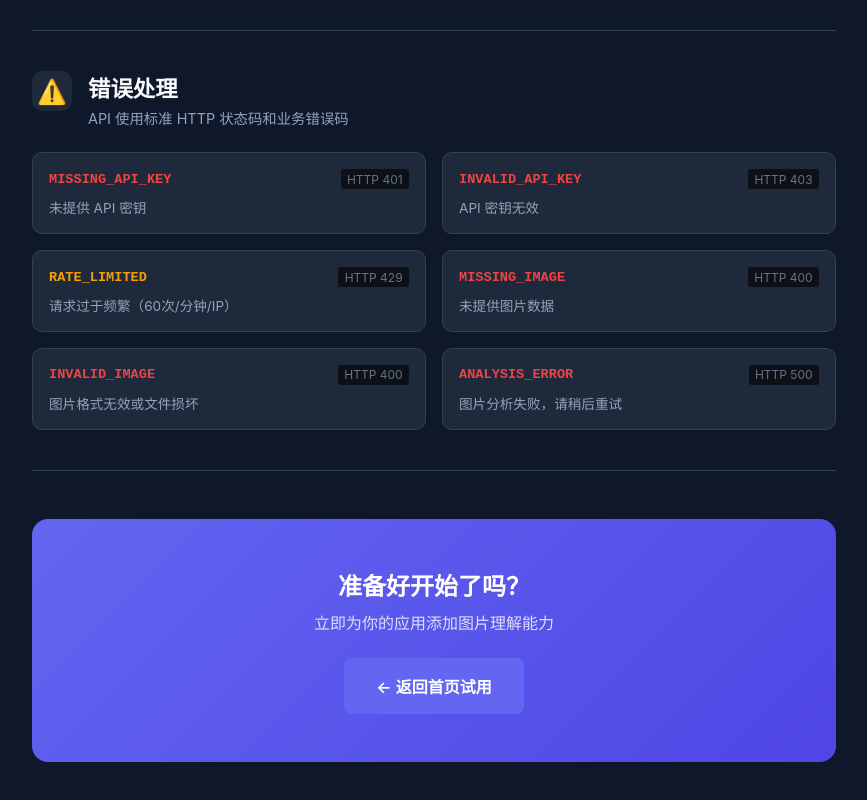
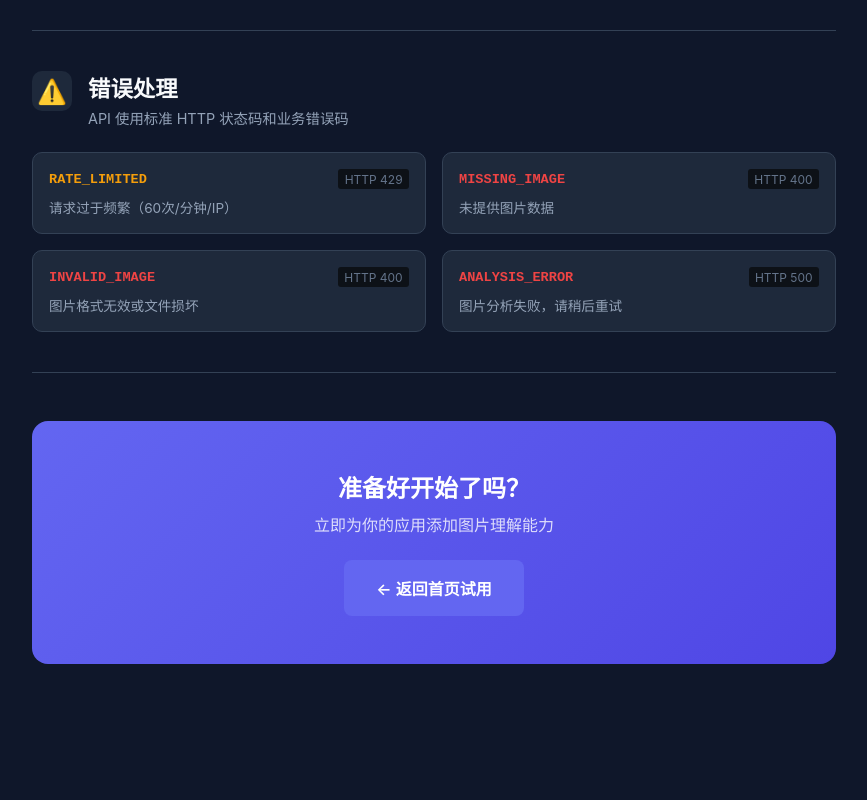
Before and after one commit to lxyit24/minimax-vision-frontend, a Vue app: page /docs in a window 1280 px wide. Shown: the part 2545-3345 px from the top of the page, without its empty margins (276-1143 px from the left). After the commit the page ends 3289 px from the top, so only its background shows below. Built offline with nearby package versions, Linux system fonts and the light colour scheme.

Commit message:
docs: 移除API Key相关错误码说明（前端已不需要Key）

```diff
--- a/src/views/ApiDocs.vue
+++ b/src/views/ApiDocs.vue
@@ -271,8 +271,6 @@ const activeCodeTab = reactive<Record<string, string>>({
 })
 
 const errors = [
-  { code: 'MISSING_API_KEY', status: '401', level: 'error', desc: '未提供 API 密钥' },
-  { code: 'INVALID_API_KEY', status: '403', level: 'error', desc: 'API 密钥无效' },
   { code: 'RATE_LIMITED', status: '429', level: 'warning', desc: '请求过于频繁（60次/分钟/IP）' },
   { code: 'MISSING_IMAGE', status: '400', level: 'error', desc: '未提供图片数据' },
   { code: 'INVALID_IMAGE', status: '400', level: 'error', desc: '图片格式无效或文件损坏' },
```
